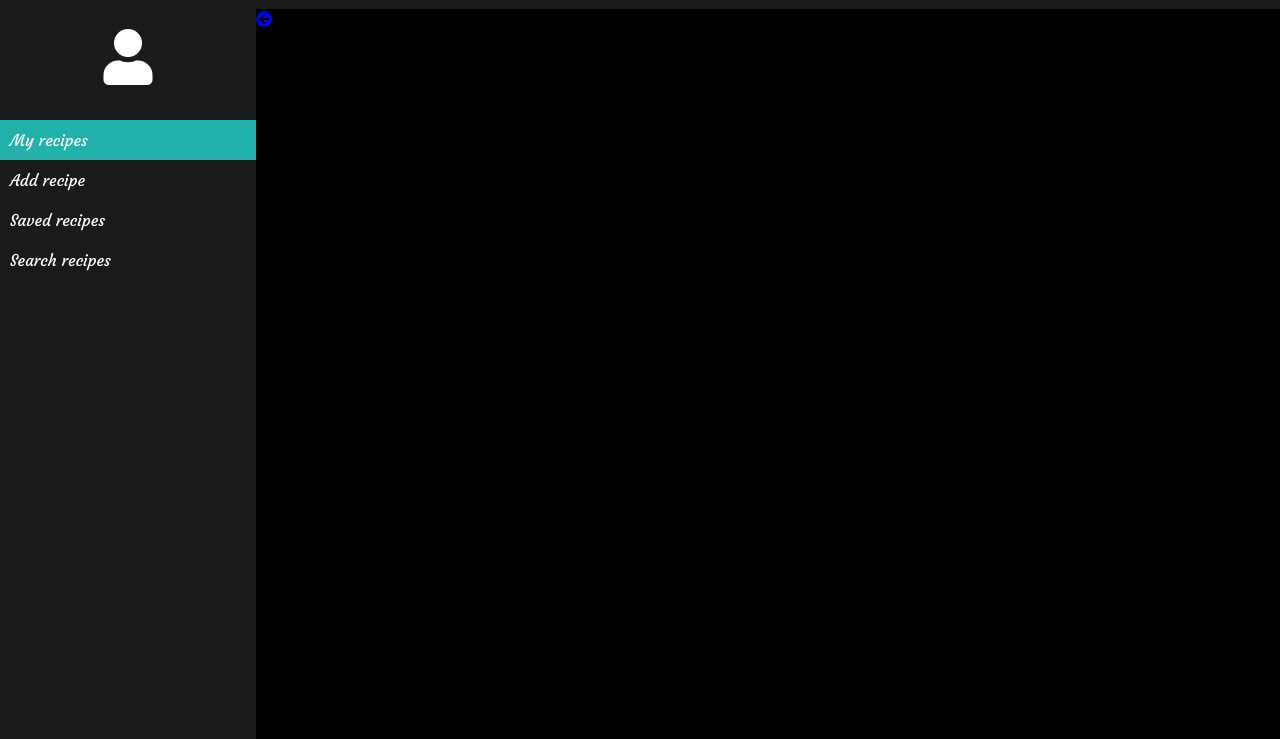
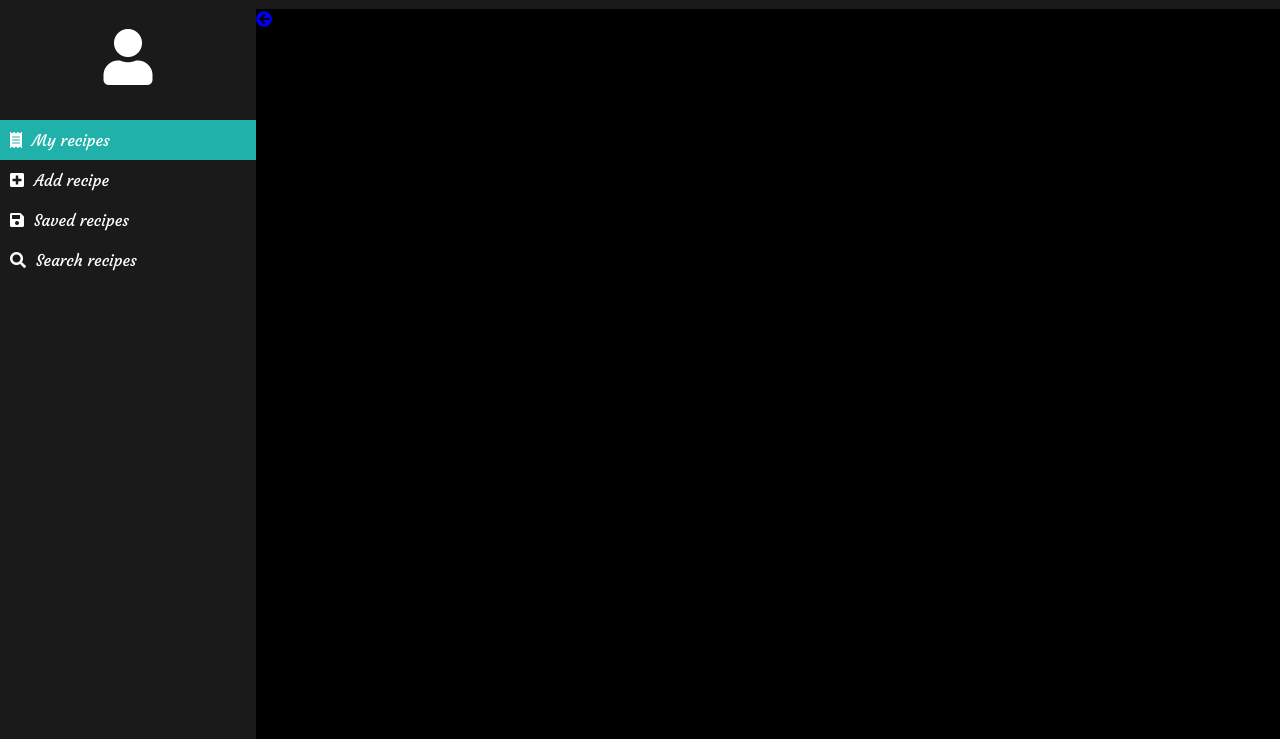
Before and after one commit to miguelznunez/RecipeAPI, a plain HTML site: page view-recipe.html in a window 1280 px wide. Shown: the part 61-800 px from the top of the page. Drawn offline with nearby package versions, Linux system fonts and the light colour scheme.

Commit message:
Update view-recipe.html

```diff
--- a/view-recipe.html
+++ b/view-recipe.html
@@ -37,17 +37,24 @@
           <div class="cheff">
             <i class="fas fa-user"></i>
           </div>
-            <a href="index.html"><li id="current">My recipes</li></a>
-            <a href="add-recipe.html"><li>Add recipe</li></a>
-            <a href="saved-recipes.html"><li>Saved recipes</li></a>
-            <a href="search-recipes.html"><li>Search recipes</li></a>
+            <a href="index.html">
+              <li id="current"><i class="fas fa-receipt" id="receipt" style="margin-right: 10px;"></i>My recipes</li>
+            </a>
+            <a href="add-recipe.html">
+              <li><i class="fas fa-plus-square" id="square" style="margin-right: 10px;"></i>Add recipe</li>
+            </a>
+            <a href="saved-recipes.html">
+              <li><i class="fas fa-save" id="save" style="margin-right: 10px;"></i>Saved recipes</li>
+            </a>
+            <a href="search-recipes.html">
+              <li><i class="fas fa-search" id="search" style="margin-right: 10px;"></i>Search recipes</li>
+            </a>
         </div>
 
         <!-- RESPONSIVE NAVIGATION MENU ACTIVATES AT 768px -->
         <div class="responsive-menu">
           <div class="cheff">
             <i class="fas fa-user"></i>
-            <br>
             <p id="myname">Miguel Nunez</p>
           </div>
           <a href="index.html"><li class="current"><i class="fas fa-receipt"></i></li></a>
```
